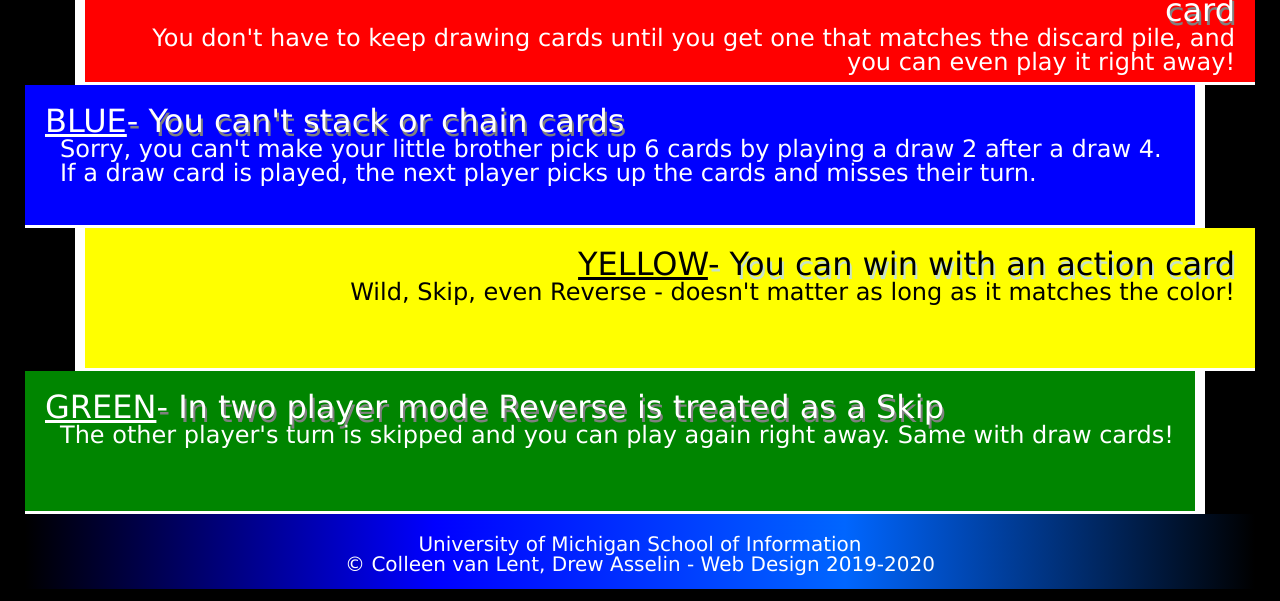
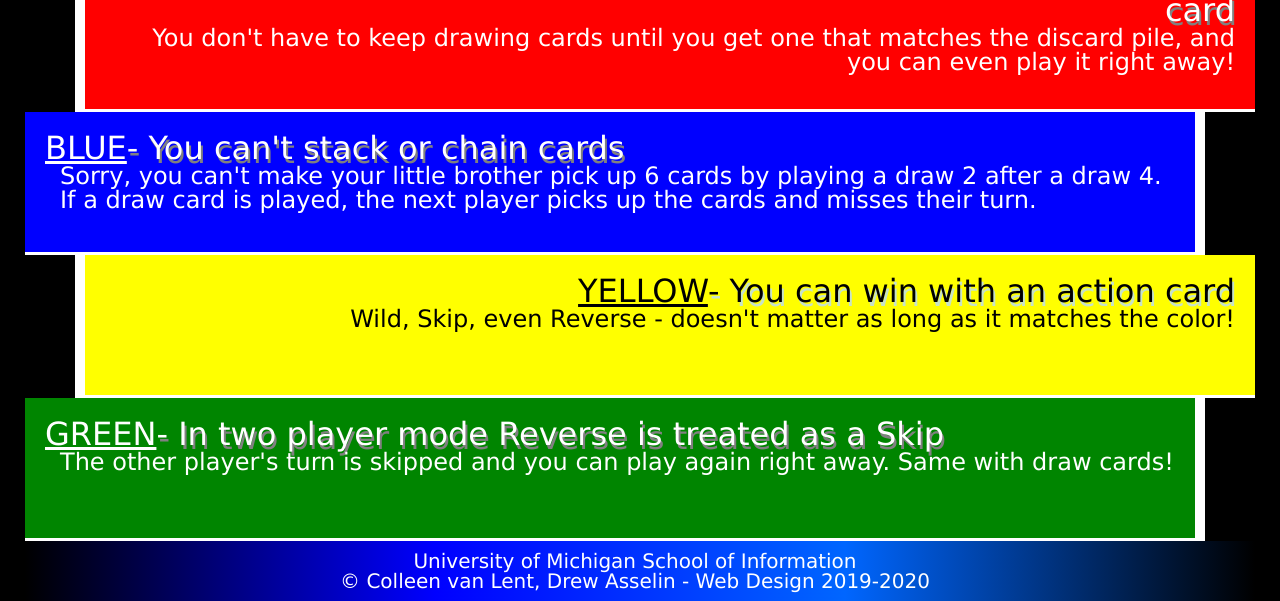
Before and after one commit to macearle/homework2-2022, a plain HTML site: page index.html in a window 1280 px wide. Shown: the part 624-1225 px from the top of the page. Drawn offline with Linux system fonts and the light colour scheme.

Commit message:
Add files via upload

```diff
--- a/css/style.css
+++ b/css/style.css
@@ -36,7 +36,7 @@ img{
 }
 
 div{
-    height: 100px;
+    min-height: 100px;
     padding: 20px;
     border: 3px solid #FFFFFF;
 }
@@ -92,8 +92,9 @@ footer{
 
 footer p{
     text-align: center;
-    padding-top: 20px;
-    padding-right: 20px;
-    padding-left: 20px;
+    padding-top: 10px;
+    padding-right: 10px;
+    padding-bottom: 10px;
+    padding-left: 0px;
     font-size: 20px;
 }
```
